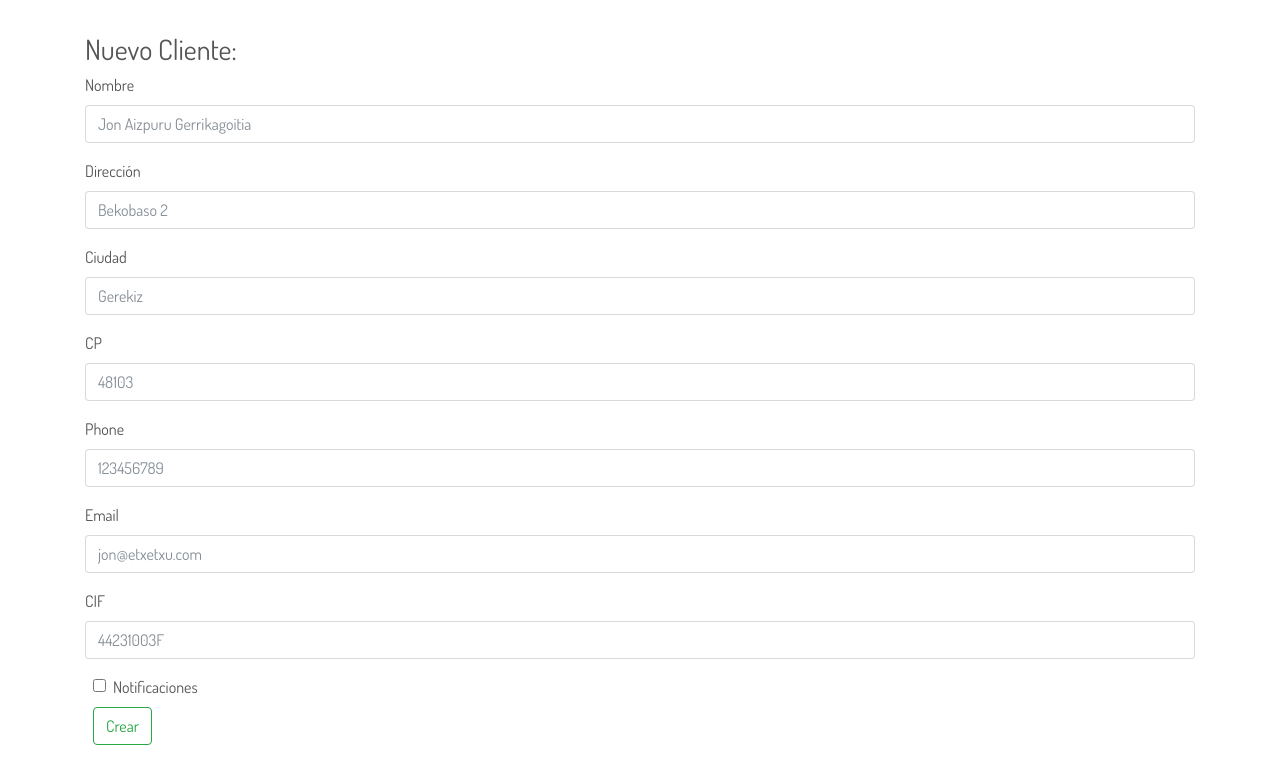
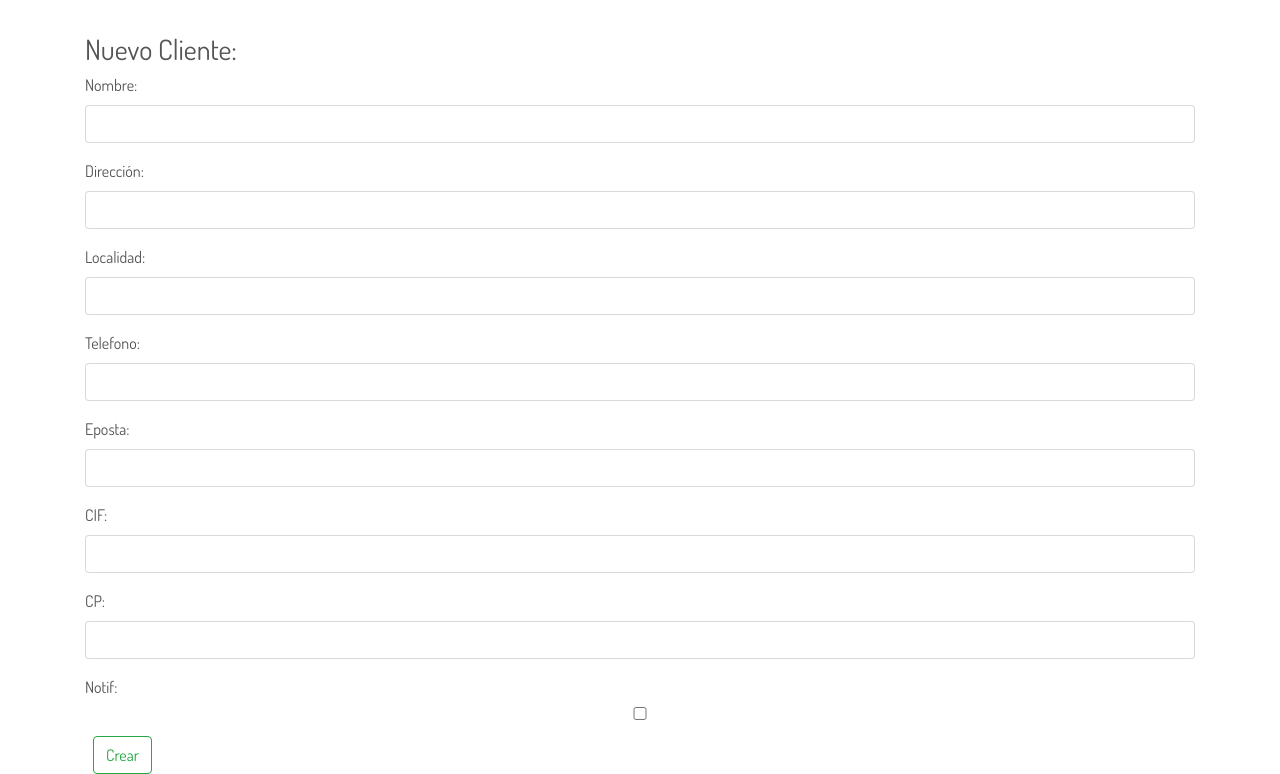
Before and after one commit to nablabits/tz-demo, a Django app: page /new_customer/ in a window 1280 px wide. Shown: the part 96-870 px from the top of the page. Before the commit the page ends 841 px from the top, so only its background shows below. Run offline with Django 3.2, Linux system fonts and the light colour scheme; the visitor is signed in with stand-in values (Sample User, id 1); some libraries are stand-ins or nearby versions.

Commit message:
Shorter way to display the form using vitor technique

```diff
--- a/tz/orders/templates/tz/new_customer.html
+++ b/tz/orders/templates/tz/new_customer.html
@@ -1,43 +1,25 @@
 {% extends "tz/base.html" %}
+{% load widget_tweaks %}
 {% block newcustomer %}
 <section class="f-section">
   <div class="container">
     <h3>Nuevo Cliente:</h3>
-    <form method="post"> {% csrf_token %}
-      <div class="form-group">
-        <label for="name">Nombre</label>
-        <input type="text" class="form-control" id="InputName" aria-describedby="nameHelp" placeholder="Jon Aizpuru Gerrikagoitia" required>
-      </div>
-      <div class="form-group">
-        <label for="addr">Dirección</label>
-        <input type="text" class="form-control" id="InputAddress" aria-describedby="addrHelp" placeholder="Bekobaso 2" required>
-      </div>
-      <div class="form-group">
-        <label for="city">Ciudad</label>
-        <input type="text" class="form-control" id="InputCity" aria-describedby="cityHelp" placeholder="Gerekiz" required>
-      </div>
-      <div class="form-group">
-        <label for="zip">CP</label>
-        <input type="number" class="form-control" id="InputZIP" aria-describedby="zipHelp" placeholder="48103" required>
-      </div>
-      <div class="form-group">
-        <label for="phone">Phone</label>
-        <input type="number" class="form-control" id="InputPhone" aria-describedby="phoneHelp" placeholder="123456789" required>
-      </div>
-      <div class="form-group">
-        <label for="email">Email</label>
-        <input type="email" class="form-control" id="InputEmail" aria-describedby="emailHelp" placeholder="jon@etxetxu.com">
-      </div>
-      <div class="form-group">
-        <label for="CIF">CIF</label>
-        <input type="text" class="form-control" id="InputCIF" aria-describedby="addrHelp" placeholder="44231003F">
-      </div>
-      <div class="form-check">
-        <input class="form-check-input mx-2" type="checkbox" value="" id="CheckNotif">
-        <label class="form-check-label ml-2" for="Notif">
-          Notificaciones
-        </label>
-      </div>
+    <form method="post">
+      {% csrf_token %}
+      {{ form.non_field_errors }}
+      {% for hidden_field in form.hidden_fields %}
+        {{ hidden_field }}
+      {% endfor %}
+
+      {% for field in form.visible_fields %}
+        <div class="form-group">
+          {{ field.label_tag }}
+          {% render_field field class="form-control" %}
+          {% if field.help_text %}
+            <small class="form-text text-muted">{{ field.help_text }}</small>
+          {% endif %}
+        </div>
+      {% endfor %}
       <button type="submit" class="btn btn-outline-success my-2 my-sm-0 mx-sm-2">Crear</button>
     </form>
   </div>
```
Also changed, not shown: tz/orders/templates/tz/new_order.html (+22 -1 lines).
